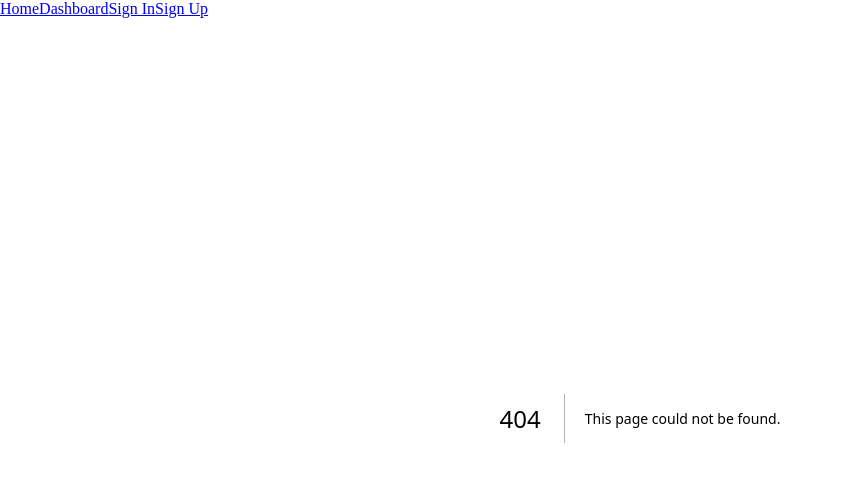
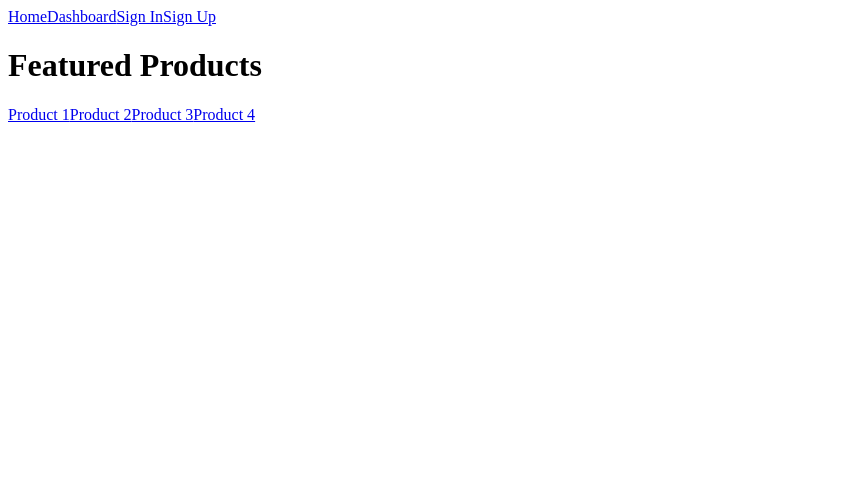
Before and after one commit to Hamza160/nextjs-tut, a Next.js app: page /products in a window 1280 px wide. Before the commit this address had no page. Shown: the top 482 px of the page, without its empty margins (0-843 px from the left). Built offline with nearby package versions, Linux system fonts and the light colour scheme.

Commit message:
Dynamic Rendering Done

```diff
--- a/src/app/dashboard/page.tsx
+++ b/src/app/dashboard/page.tsx
@@ -1,3 +1,9 @@
+import type { Metadata } from 'next';
+
+export const metadata: Metadata = {
+    title: "Dashboard",
+}
+
 export default function DashboardPage() {
     return <h1>Dashboard Page</h1>
 }
--- /dev/null
+++ b/src/app/products/page.tsx
@@ -0,0 +1,11 @@
+import Link from "next/link";
+
+export default async function ProductsPage() {
+    return <>
+        <h1>Featured Products</h1>
+        <Link href={'/products/1'}>Product 1</Link>
+        <Link href={'/products/2'}>Product 2</Link>
+        <Link href={'/products/3'}>Product 3</Link>
+        <Link href={'/products/4'}>Product 4</Link>
+    </>
+}
```
Also changed, not shown: src/app/about/page.tsx (+6 -1 lines).
